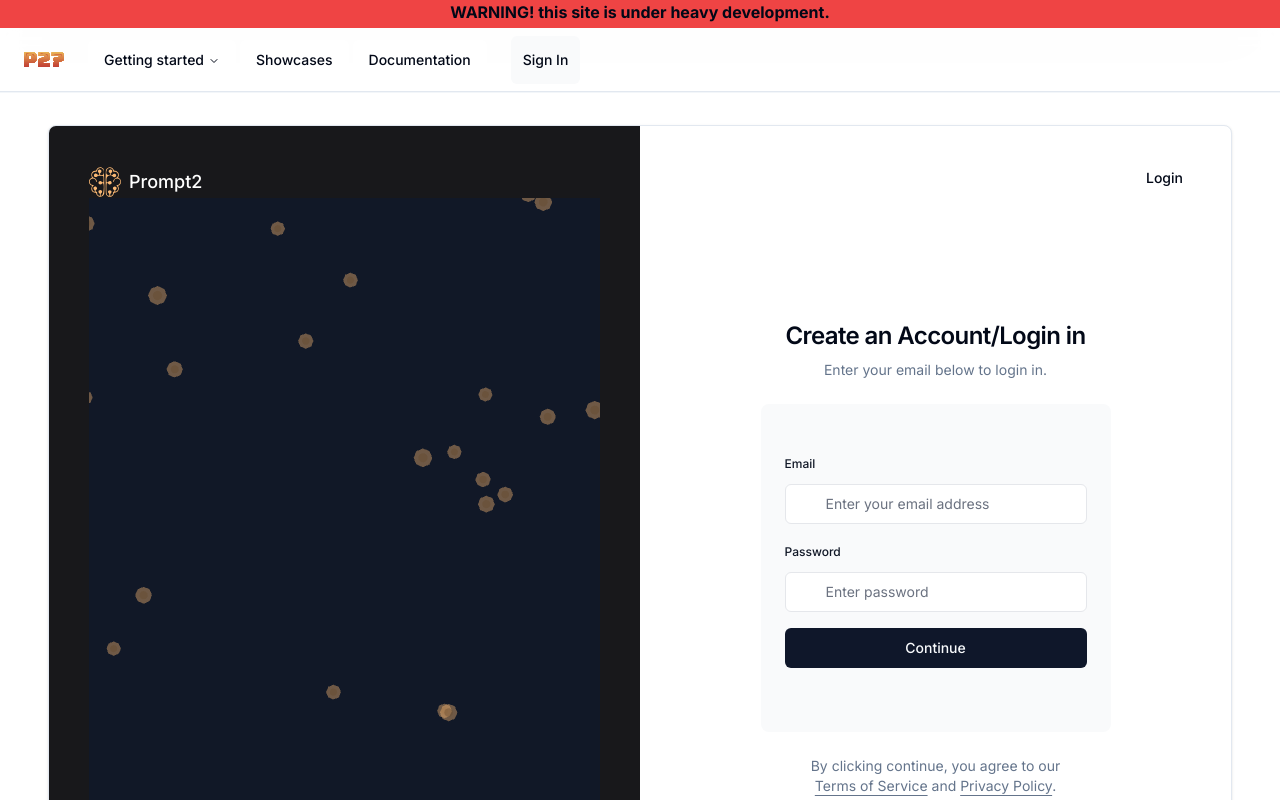
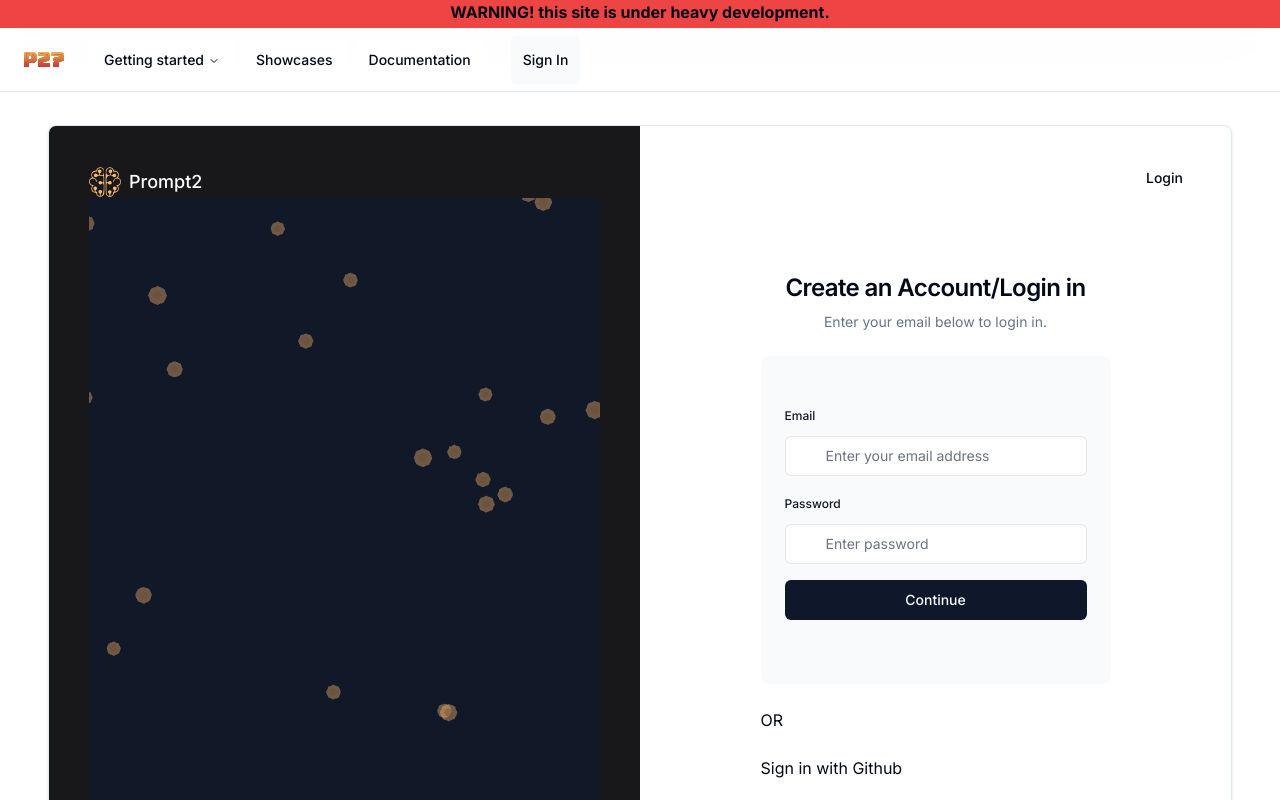
Before and after one commit to prompt2-ai/prompt2.ai, a Next.js app: page /login in a window 1280 px wide. Shown: the top 800 px of the page. Built offline with nearby package versions, Linux system fonts and the light colour scheme; no server answers.

Commit message:
refactor: Update login page components and fix import statements

```diff
--- a/app/login/actions.ts
+++ b/app/login/actions.ts
@@ -22,3 +22,5 @@ export async function authenticate(
     throw error;
   }
 }
+
+export default signIn;
--- a/app/login/form.tsx
+++ b/app/login/form.tsx
@@ -1,5 +1,4 @@
-'use client';
-
+"use client";
 import { Button } from '@/components/ui/button';
 import { useFormState, useFormStatus } from 'react-dom';
 import { authenticate } from '@/app/login/actions';
@@ -69,7 +68,6 @@ export default function LoginForm() {
 
 function LoginButton() {
   const { pending } = useFormStatus();
-
   return (
     <Button className="mt-4 w-full" aria-disabled={pending}>
       Continue
--- a/app/login/loginLeftSide.tsx
+++ b/app/login/loginLeftSide.tsx
@@ -1,3 +1,4 @@
+"use client"; //for AiDataMesh
 import AiDataMesh from "./AiDataMesh"
 
 export default function LoginLeftSide() {
--- a/app/login/loginRightSide.tsx
+++ b/app/login/loginRightSide.tsx
@@ -1,5 +1,10 @@
+import { redirect } from "next/navigation"
 import UserAuthForm from '@/app/login/form';
+import { signIn } from '@/auth';
+import { AuthError } from "next-auth";
 import Link from "next/link"
+import { buttonVariants } from "@/components/ui/button"
+import { cn } from "@/lib/utils"
 
 export default function LoginRightSide() {
     return (
@@ -14,6 +19,33 @@ export default function LoginRightSide() {
             </p>
           </div>
           <UserAuthForm />
+          <h1>OR</h1>
+          <form
+          action={async () => {
+            "use server"
+            try {
+              await signIn('github')
+            } catch (error) {
+              // Signin can fail for a number of reasons, such as the user
+              // not existing, or the user not having the correct role.
+              // In some cases, you may want to redirect to a custom error
+              if (error instanceof AuthError) {
+                return redirect(`/?error=${error.type}`)
+              }
+
+              // Otherwise if a redirects happens NextJS can handle it
+              // so you can just re-thrown the error and let NextJS handle it.
+              // Docs:
+              // https://nextjs.org/docs/app/api-reference/functions/redirect#server-component
+              throw error
+            }
+          }}
+        >
+          <button type="submit">
+            <span>Sign in with Github</span>
+          </button>
+        </form>
+
           <p className="px-8 text-center text-sm text-muted-foreground">
             By clicking continue, you agree to our{" "}
             <Link
--- a/app/login/page.tsx
+++ b/app/login/page.tsx
@@ -1,5 +1,3 @@
-"use client";
-
 import Link from "next/link"
 import { buttonVariants } from "@/components/ui/button"
 import { cn } from "@/lib/utils"
```
